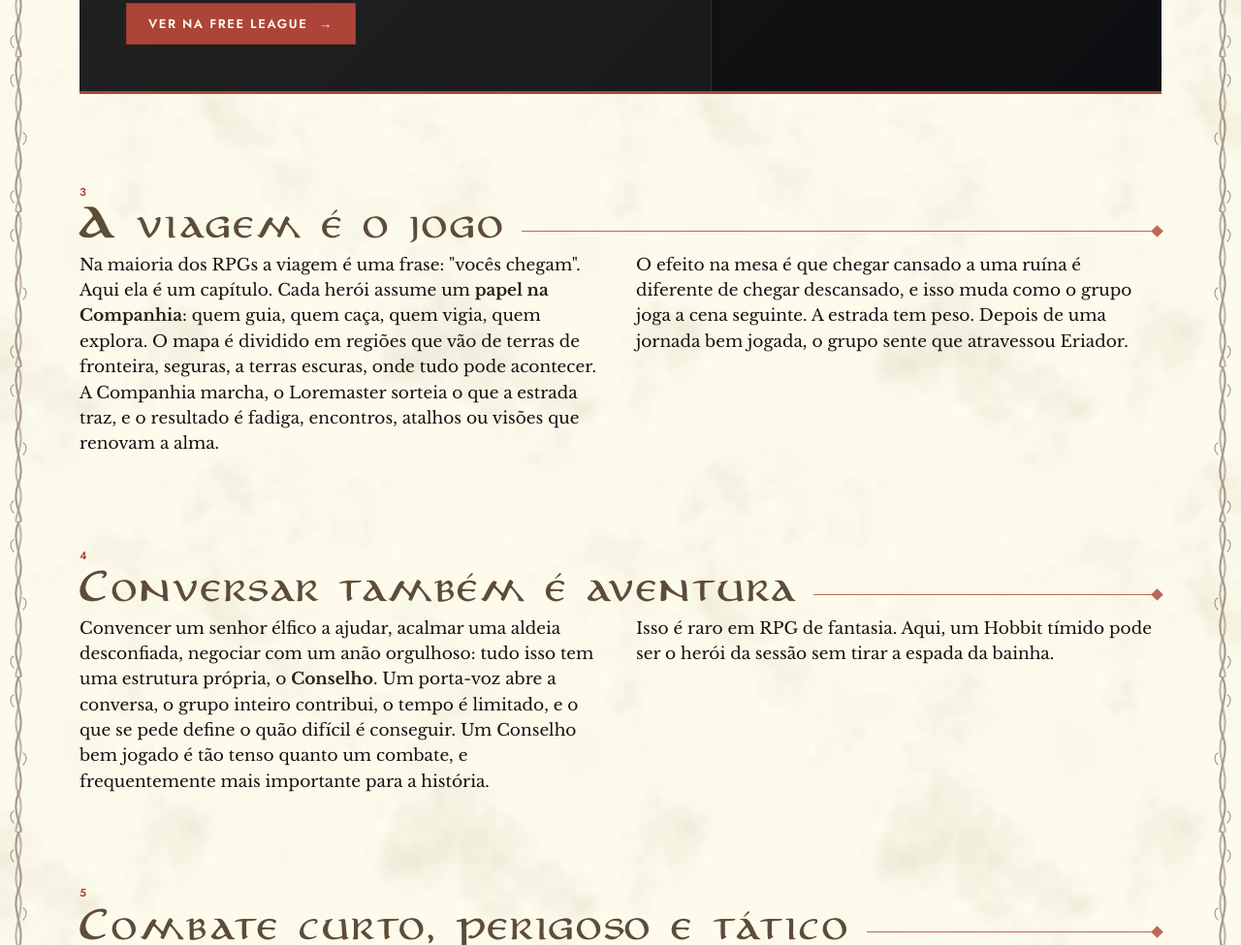
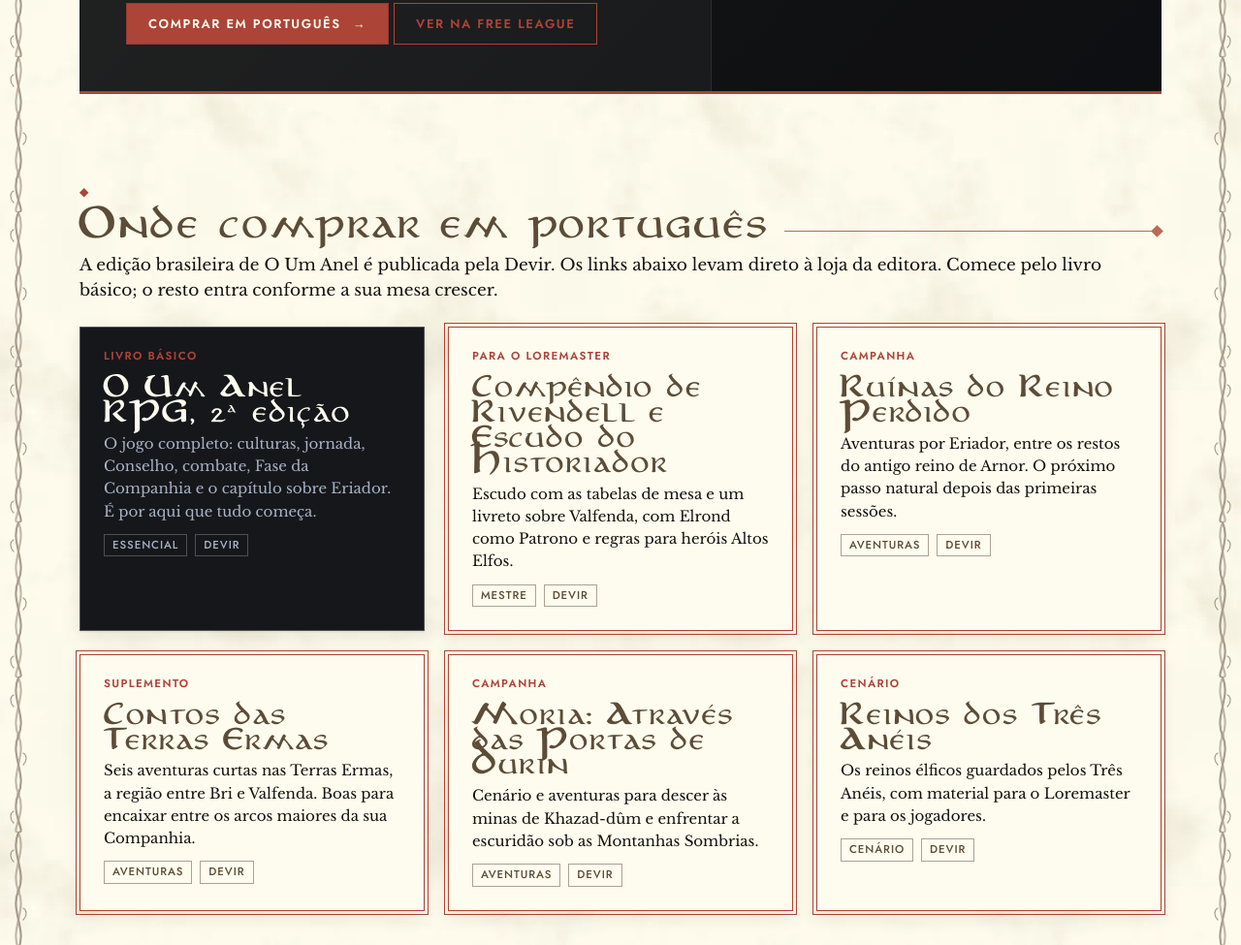
Before and after one commit to glebeduarte/umanelrpg, a website: page regras.html in a window 1280 px wide. Shown: the part 2181-3156 px from the top of the page at 97% size. Drawn offline with nearby package versions, Linux system fonts and the light colour scheme.

Commit message:
Add files via upload

```diff
--- a/regras.html
+++ b/regras.html
@@ -61,15 +61,70 @@
       <div class="selo">O que o livro tem e este site não</div>
       <h3>O jogo inteiro está no livro</h3>
       <p>Seis culturas de herói, cada uma com virtudes, recompensas e bênçãos próprias. As tabelas de eventos de jornada. As regras completas de combate, Conselho, Fase da Companhia, Patronos, adversários e tesouros. Um capítulo inteiro sobre Eriador. Tudo ilustrado do jeito que você viu neste site.</p>
-      <a href="https://freeleaguepublishing.com/games/the-one-ring/" class="btn btn-primary btn-cta" target="_blank" rel="noopener">Ver na Free League</a>
+      <a href="#onde-comprar" class="btn btn-primary btn-cta">Comprar em português</a> <a href="https://freeleaguepublishing.com/games/the-one-ring/" class="btn btn-ghost" target="_blank" rel="noopener">Ver na Free League</a>
     </div>
     <div class="painel">
       <div class="rot">Por onde começar</div>
       <div class="etapa"><b>1</b><span>Starter Set: regras curtas, cinco heróis prontos, uma aventura, mapa e dados</span></div>
       <div class="etapa"><b>2</b><span>Core Rules: o jogo completo</span></div>
       <div class="etapa"><b>3</b><span>Loremaster's Screen e Rivendell Compendium: para quem vai mestrar</span></div>
-      <div class="etapa"><b>§</b><span>Procure a edição em português com a editora licenciada no Brasil</span></div>
+      <div class="etapa"><b>§</b><span>Em português, a linha sai pela Devir: livro básico, Escudo e suplementos (o Starter Set ainda não tem edição brasileira)</span></div>
     </div>
+  </div>
+</section>
+
+<section class="faixa" id="onde-comprar">
+  <div class="cab"><div><span class="eyebrow">◆</span><h2>Onde comprar em português</h2></div><span class="l"></span></div>
+  <p>A edição brasileira de O Um Anel é publicada pela Devir. Os links abaixo levam direto à loja da editora. Comece pelo livro básico; o resto entra conforme a sua mesa crescer.</p>
+  <div class="grid-3 mt-5">
+    <a href="https://lojaeditora.devir.com.br/rpg/DEVSG0001E2" class="card escuro" target="_blank" rel="noopener">
+      <div class="card-body">
+        <div class="selo">Livro básico</div>
+        <h3>O Um Anel RPG, 2ª edição</h3>
+        <p>O jogo completo: culturas, jornada, Conselho, combate, Fase da Companhia e o capítulo sobre Eriador. É por aqui que tudo começa.</p>
+        <div class="fatos"><span>Essencial</span><span>Devir</span></div>
+      </div>
+    </a>
+    <a href="https://lojaeditora.devir.com.br/rpg/DEVSG0002" class="card" target="_blank" rel="noopener">
+      <div class="card-body">
+        <div class="selo">Para o Loremaster</div>
+        <h3>Compêndio de Rivendell e Escudo do Historiador</h3>
+        <p>Escudo com as tabelas de mesa e um livreto sobre Valfenda, com Elrond como Patrono e regras para heróis Altos Elfos.</p>
+        <div class="fatos"><span>Mestre</span><span>Devir</span></div>
+      </div>
+    </a>
+    <a href="https://lojaeditora.devir.com.br/rpg/DEVSG0005" class="card" target="_blank" rel="noopener">
+      <div class="card-body">
+        <div class="selo">Campanha</div>
+        <h3>Ruínas do Reino Perdido</h3>
+        <p>Aventuras por Eriador, entre os restos do antigo reino de Arnor. O próximo passo natural depois das primeiras sessões.</p>
+        <div class="fatos"><span>Aventuras</span><span>Devir</span></div>
+      </div>
+    </a>
+    <a href="https://lojaeditora.devir.com.br/rpg/DEVSG0003" class="card" target="_blank" rel="noopener">
+      <div class="card-body">
+        <div class="selo">Suplemento</div>
+        <h3>Contos das Terras Ermas</h3>
+        <p>Seis aventuras curtas nas Terras Ermas, a região entre Bri e Valfenda. Boas para encaixar entre os arcos maiores da sua Companhia.</p>
+        <div class="fatos"><span>Aventuras</span><span>Devir</span></div>
+      </div>
+    </a>
+    <a href="https://lojaeditora.devir.com.br/rpg/DEVSG0004" class="card" target="_blank" rel="noopener">
+      <div class="card-body">
+        <div class="selo">Campanha</div>
+        <h3>Moria: Através das Portas de Durin</h3>
+        <p>Cenário e aventuras para descer às minas de Khazad-dûm e enfrentar a escuridão sob as Montanhas Sombrias.</p>
+        <div class="fatos"><span>Aventuras</span><span>Devir</span></div>
+      </div>
+    </a>
+    <a href="https://lojaeditora.devir.com.br/rpg/DEVSG0006" class="card" target="_blank" rel="noopener">
+      <div class="card-body">
+        <div class="selo">Cenário</div>
+        <h3>Reinos dos Três Anéis</h3>
+        <p>Os reinos élficos guardados pelos Três Anéis, com material para o Loremaster e para os jogadores.</p>
+        <div class="fatos"><span>Cenário</span><span>Devir</span></div>
+      </div>
+    </a>
   </div>
 </section>
 
@@ -109,8 +164,8 @@
   <div class="callout callout-regra">
     <div class="callout-head"><span class="glyph">◆</span><span class="label">Uma nota do Loremaster</span></div>
     <div class="callout-body">
-      <p>Se você leu até aqui e quer jogar, compre o Starter Set. É a melhor porta de entrada que já vi num RPG: regras curtas, tudo pronto, uma aventura que ensina o sistema em três sessões. Este site tem um <a href="aventuras/over-hill-and-under-hill.html">guia em português</a> para conduzi-la, feito para quem tem a caixa nas mãos.</p>
-      <p>Depois, o livro básico. E depois, as aventuras autorais que vão nascendo aqui.</p>
+      <p>Se você leu até aqui e quer jogar, comece pelo Starter Set. É a melhor porta de entrada que já vi num RPG: regras curtas, tudo pronto, uma aventura que ensina o sistema em três sessões. Este site tem um <a href="aventuras/over-hill-and-under-hill.html">guia em português</a> para conduzi-la, feito para quem tem a caixa nas mãos.</p>
+      <p>Depois, o <a href="#onde-comprar">livro básico em português</a>. E depois, as aventuras autorais que vão nascendo aqui.</p>
     </div>
   </div>
   <p class="centro mt-5"><a class="btn btn-primary btn-cta" href="index.html#aventuras">Ver as aventuras</a> <a class="btn btn-ghost" href="herois/companhia-de-bree.html">Conhecer a Companhia</a></p>
```
